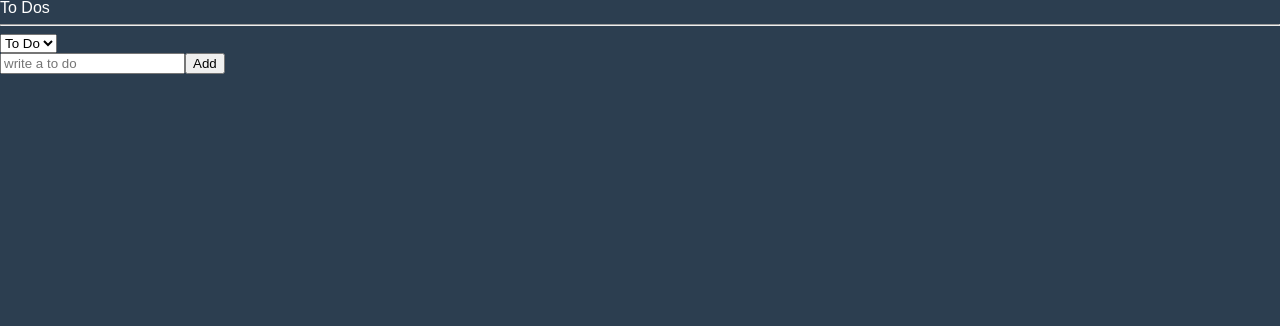
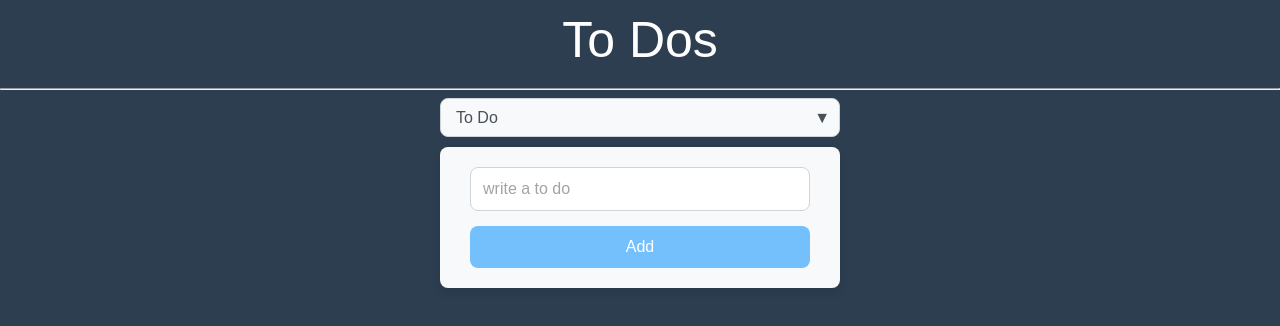
Before and after one commit to dikwon79/todo_react, a React (Create React App) app: page / in a window 1280 px wide. Shown: the top 326 px of the page. Built offline with nearby package versions, Linux system fonts and the light colour scheme.

Commit message:
start challenge

```diff
--- a/src/components/CreateToDo.tsx
+++ b/src/components/CreateToDo.tsx
@@ -1,10 +1,68 @@
 import { useForm } from "react-hook-form";
 import { useRecoilValue, useSetRecoilState } from "recoil";
 import { categoryState, toDoState } from "../atoms";
+import styled from "styled-components";
 
 interface IForm {
   toDo: string;
 }
+
+const FormWrapper = styled.div`
+  display: flex;
+  justify-content: center;
+  align-items: center;
+  margin-top: 10px;
+`;
+
+const Form = styled.form`
+  display: flex;
+  flex-direction: column; /* 입력 필드와 버튼을 세로로 배치 */
+  align-items: center;
+  background-color: #f8f9fa;
+  padding: 20px 30px;
+  border-radius: 8px;
+  box-shadow: 0 4px 10px rgba(0, 0, 0, 0.1);
+  width: 400px; /* 원하는 너비 설정 */
+`;
+
+const Input = styled.input`
+  width: 100%;
+  padding: 12px;
+  font-size: 16px;
+  border: 1px solid #ced4da;
+  border-radius: 8px;
+  margin-bottom: 15px; /* 버튼과의 간격 */
+  outline: none;
+  transition: border-color 0.3s ease;
+
+  &:focus {
+    border-color: #74c0fc;
+  }
+
+  &::placeholder {
+    color: #a3a3a3;
+  }
+`;
+
+const Button = styled.button`
+  width: 100%;
+  padding: 12px;
+  background-color: #74c0fc;
+  color: white;
+  font-size: 16px;
+  border: none;
+  border-radius: 8px;
+  cursor: pointer;
+  transition: background-color 0.3s ease;
+
+  &:hover {
+    background-color: #5a99e5;
+  }
+
+  &:active {
+    background-color: #3c78b4;
+  }
+`;
 
 function CreateToDo() {
   const setToDos = useSetRecoilState(toDoState);
@@ -20,13 +78,15 @@ function CreateToDo() {
   };
 
   return (
-    <form onSubmit={handleSubmit(handleValid)}>
-      <input
-        {...register("toDo", { required: "please write a To Do" })}
-        placeholder="write a to do"
-      />
-      <button>Add</button>
-    </form>
+    <FormWrapper>
+      <Form onSubmit={handleSubmit(handleValid)}>
+        <Input
+          {...register("toDo", { required: "please write a To Do" })}
+          placeholder="write a to do"
+        />
+        <Button type="submit">Add</Button>
+      </Form>
+    </FormWrapper>
   );
 }
 export default CreateToDo;
--- a/src/components/ToDoList.tsx
+++ b/src/components/ToDoList.tsx
@@ -2,6 +2,63 @@ import { useRecoilState, useRecoilValue } from "recoil";
 import CreateToDo from "./CreateToDo";
 import { Categories, categoryState, toDoSelector } from "../atoms";
 import ToDoman from "./ToDoman";
+import styled from "styled-components";
+
+const SelectWrapper = styled.div`
+  display: flex;
+  justify-content: center; /* 가로 방향 중앙 정렬 */
+`;
+const Header = styled.header`
+  height: 10vh;
+  display: flex;
+  justify-content: center;
+  align-items: center;
+  font-size: 50px;
+`;
+const Select = styled.select`
+  appearance: none;
+  background-color: #f8f9fa;
+  border: 1px solid #ced4da;
+  border-radius: 8px;
+  padding: 10px 15px;
+  font-size: 16px;
+  color: #495057;
+  width: 50%;
+  max-width: 800px;
+  min-width: 400px;
+
+  outline: none;
+  cursor: pointer;
+  transition: all 0.3s ease;
+
+  &:hover {
+    background-color: #e9ecef;
+  }
+
+  &:focus {
+    border-color: #74c0fc;
+    box-shadow: 0 0 0 3px rgba(116, 192, 252, 0.5);
+  }
+`;
+
+const ArrowIcon = styled.div`
+  position: relative;
+
+  select {
+    width: 100%;
+    padding-right: 35px;
+  }
+
+  &::after {
+    content: "▼";
+    position: absolute;
+    right: 10px;
+    top: 50%;
+    transform: translateY(-50%);
+    pointer-events: none;
+    color: #495057;
+  }
+`;
 
 function ToDoList() {
   //const [toDo, doing, done] = useRecoilValue(toDoSelector);
@@ -14,14 +71,18 @@ function ToDoList() {
   };
   return (
     <div>
-      <h1>To Dos</h1>
+      <Header>To Dos</Header>
       <hr />
 
-      <select value={category} onInput={onInput}>
-        <option value={Categories.TO_DO}>To Do</option>
-        <option value={Categories.DOING}>Doing</option>
-        <option value={Categories.DONE}>Done</option>
-      </select>
+      <SelectWrapper>
+        <ArrowIcon>
+          <Select value={category} onInput={onInput}>
+            <option value={Categories.TO_DO}>To Do</option>
+            <option value={Categories.DOING}>Doing</option>
+            <option value={Categories.DONE}>Done</option>
+          </Select>
+        </ArrowIcon>
+      </SelectWrapper>
 
       <CreateToDo />
 
```
